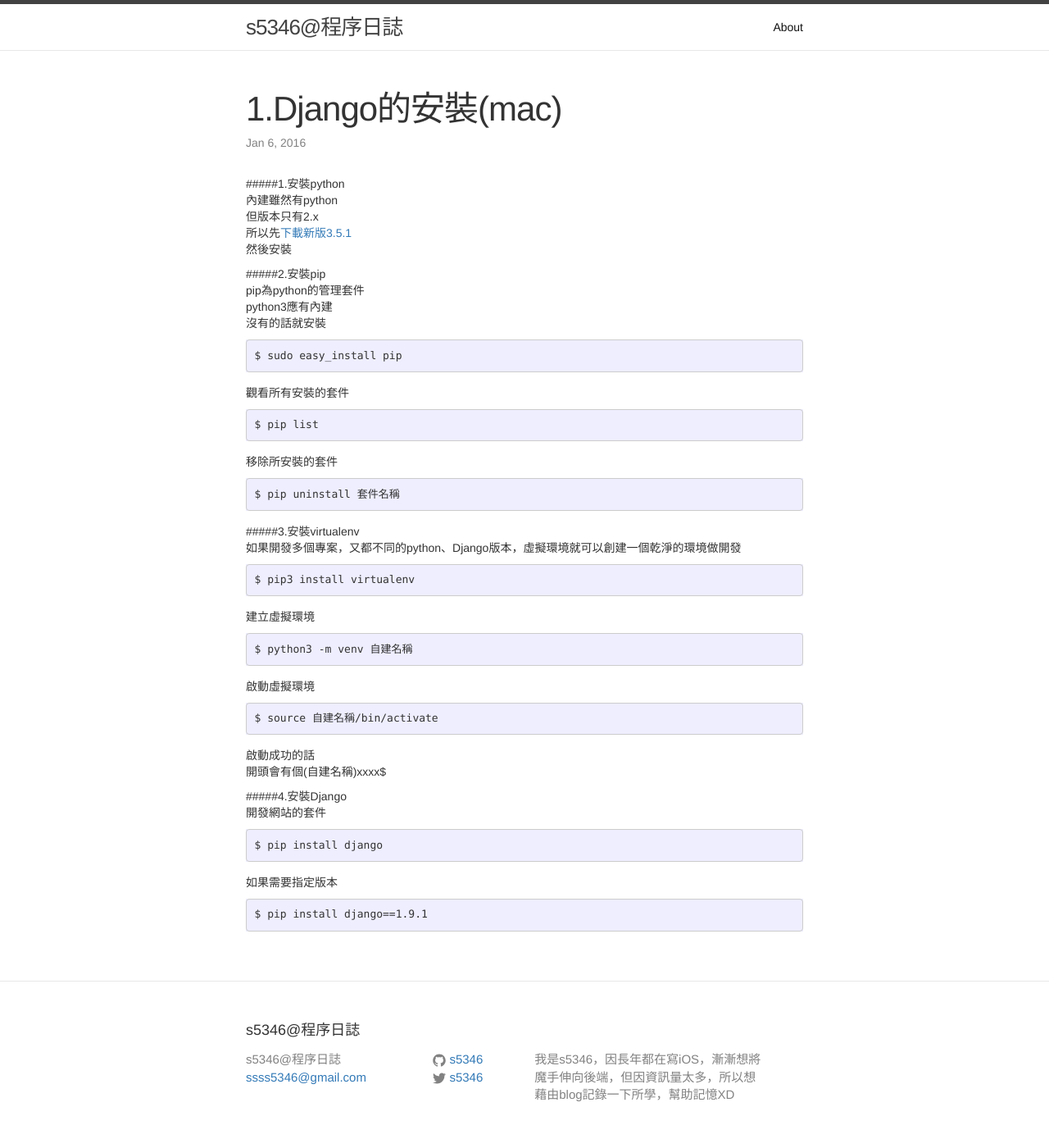
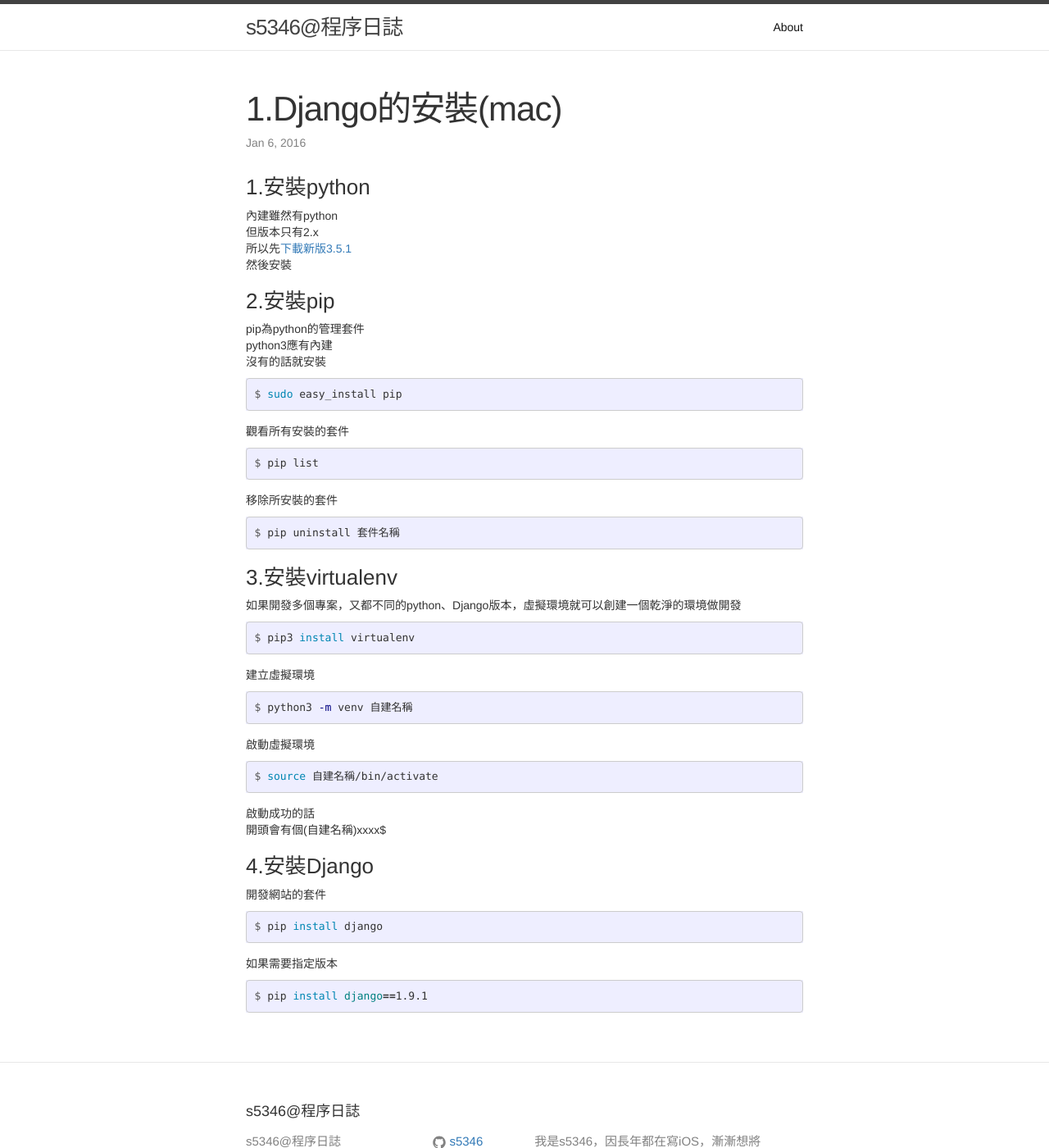
Before and after one commit to s5346/s5346.github.io, a Jekyll site: the page built from _posts/2016-01-06-1.Django的安裝(mac).md, in a window 1280 px wide and 1400 px high. Shown: the whole window at 82% size. Built offline with Jekyll 4.4.1, drawn with Linux system fonts in a browser that asks for light colours.

Commit message:
django3-3

````diff
--- a/_config.yml
+++ b/_config.yml
@@ -16,3 +16,6 @@
 
 # Build settings
 markdown: kramdown
+
+kramdown:
+  input: GFM
--- a/_posts/2016-01-06-1.Django的安裝(mac).md
+++ b/_posts/2016-01-06-1.Django的安裝(mac).md
@@ -3,50 +3,58 @@
 title:  "1.Django的安裝(mac)"
 categories: Django
 ---
-#####1.安裝python
+### 1.安裝python
 內建雖然有python
 但版本只有2.x
 所以先[下載新版3.5.1](https://www.python.org/downloads/mac-osx/)
 然後安裝
 
-#####2.安裝pip
+### 2.安裝pip
 pip為python的管理套件
 python3應有內建
 沒有的話就安裝
-```
+
+```terminal
 $ sudo easy_install pip
 ```
 觀看所有安裝的套件
-```
+
+```terminal
 $ pip list
 ```
 移除所安裝的套件
-```
+
+```terminal
 $ pip uninstall 套件名稱
 ```
 
-#####3.安裝virtualenv
+### 3.安裝virtualenv
 如果開發多個專案，又都不同的python、Django版本，虛擬環境就可以創建一個乾淨的環境做開發
-```
+
+```terminal
 $ pip3 install virtualenv
 ```
 建立虛擬環境
-```
+
+```terminal
 $ python3 -m venv 自建名稱
 ```
 啟動虛擬環境
-```
+
+```terminal
 $ source 自建名稱/bin/activate
 ```
 啟動成功的話
 開頭會有個(自建名稱)xxxx$
 
-#####4.安裝Django
+### 4.安裝Django
 開發網站的套件
-```
+
+```terminal
 $ pip install django
 ```
 如果需要指定版本
-```
+
+```terminal
 $ pip install django==1.9.1
 ```
````
Also changed, not shown: _posts/2016-01-08-2.Django建置專案.md (+11 -6 lines), _posts/2016-01-25-3.Django-Hello-World.md (+11 -5 lines).
